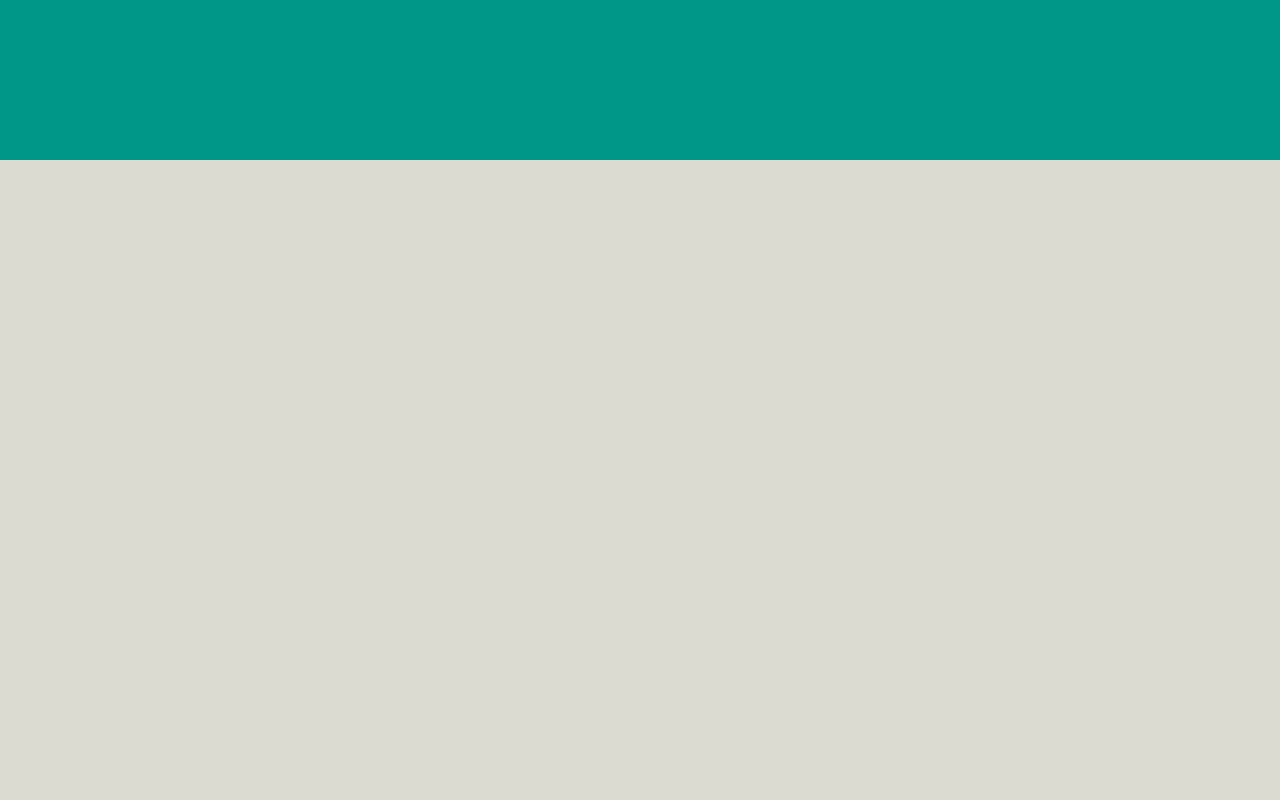
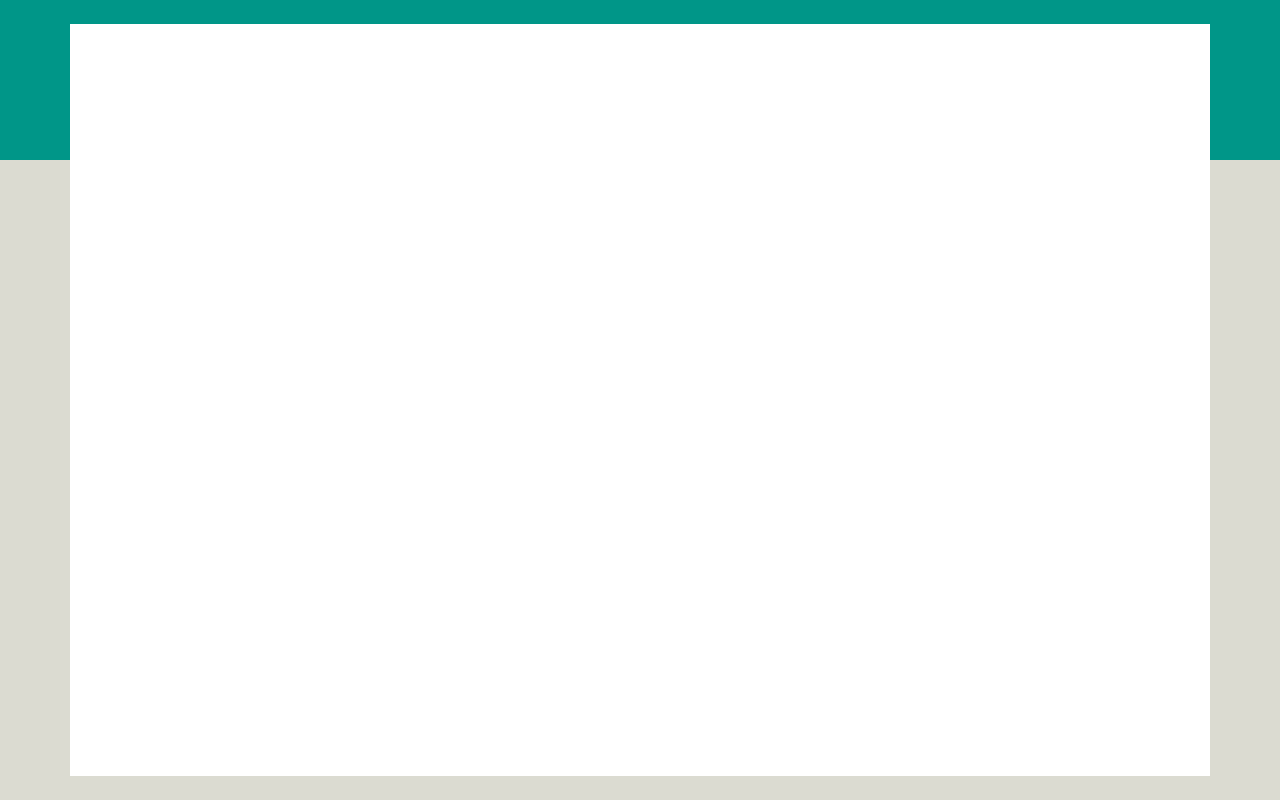
Before and after one commit to FilippoBid/vue-boolzapp-1, a plain HTML site: page index.html in a window 1280 px wide. Drawn offline with nearby package versions, Linux system fonts and the light colour scheme.

Commit message:
Adds Main Container

```diff
--- a/css/style.css
+++ b/css/style.css
@@ -5,4 +5,13 @@
 .bg-green {
     background-color: #009688;
     padding: 5rem;
+    position: absolute;
+    top: 0;
+    width: 100%;
+    z-index: -1;
 }
+
+.main-c {
+    height: 94vh;
+    background-color: white;
+}
--- a/index.html
+++ b/index.html
@@ -12,6 +12,7 @@
 <body class="bg-grey">
     <div id="app">
         <div class="bg-green"></div>
+        <div class="container main-c my-4"></div>
     </div>
     <script src="js/main.js" type="module"></script>
 </body>
```
